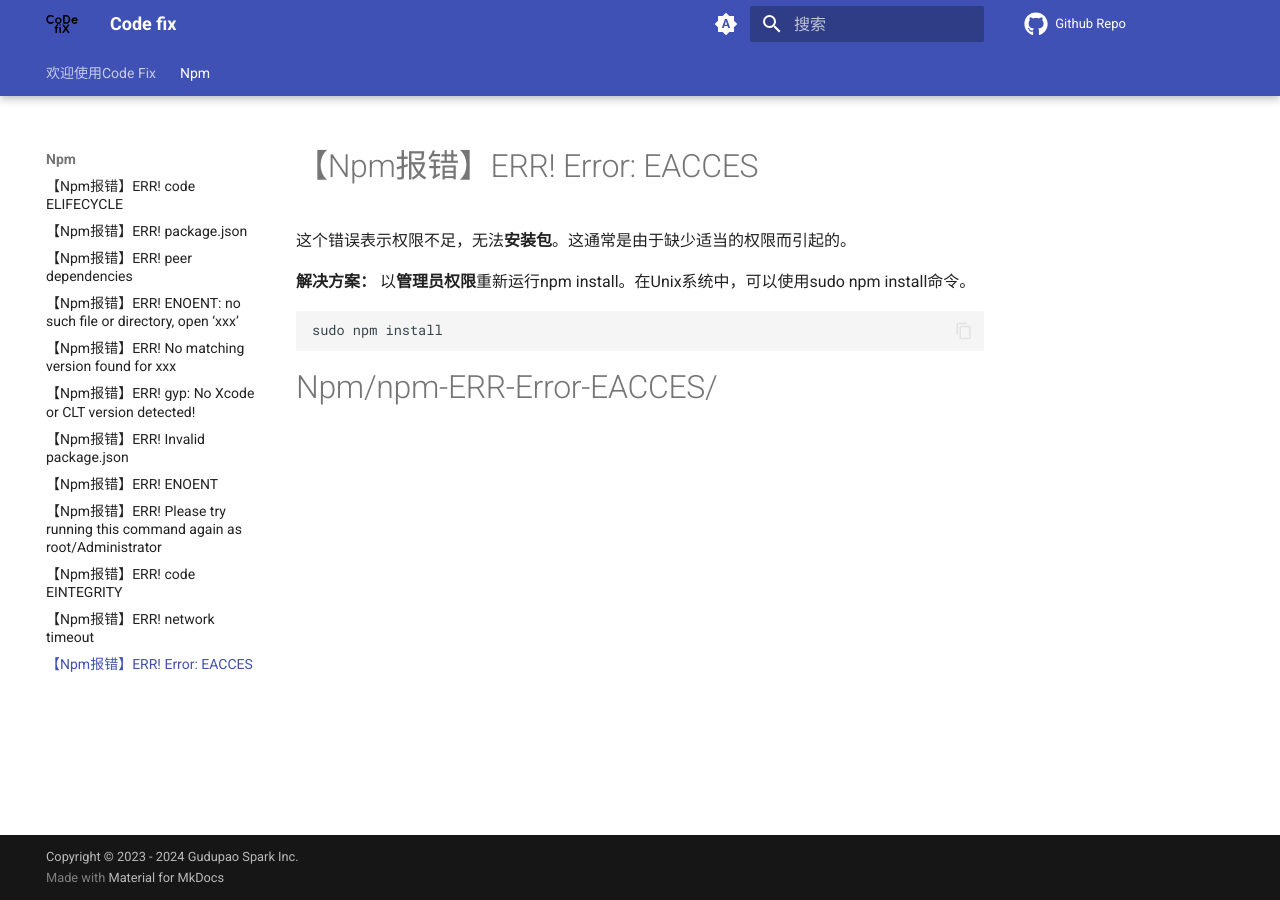
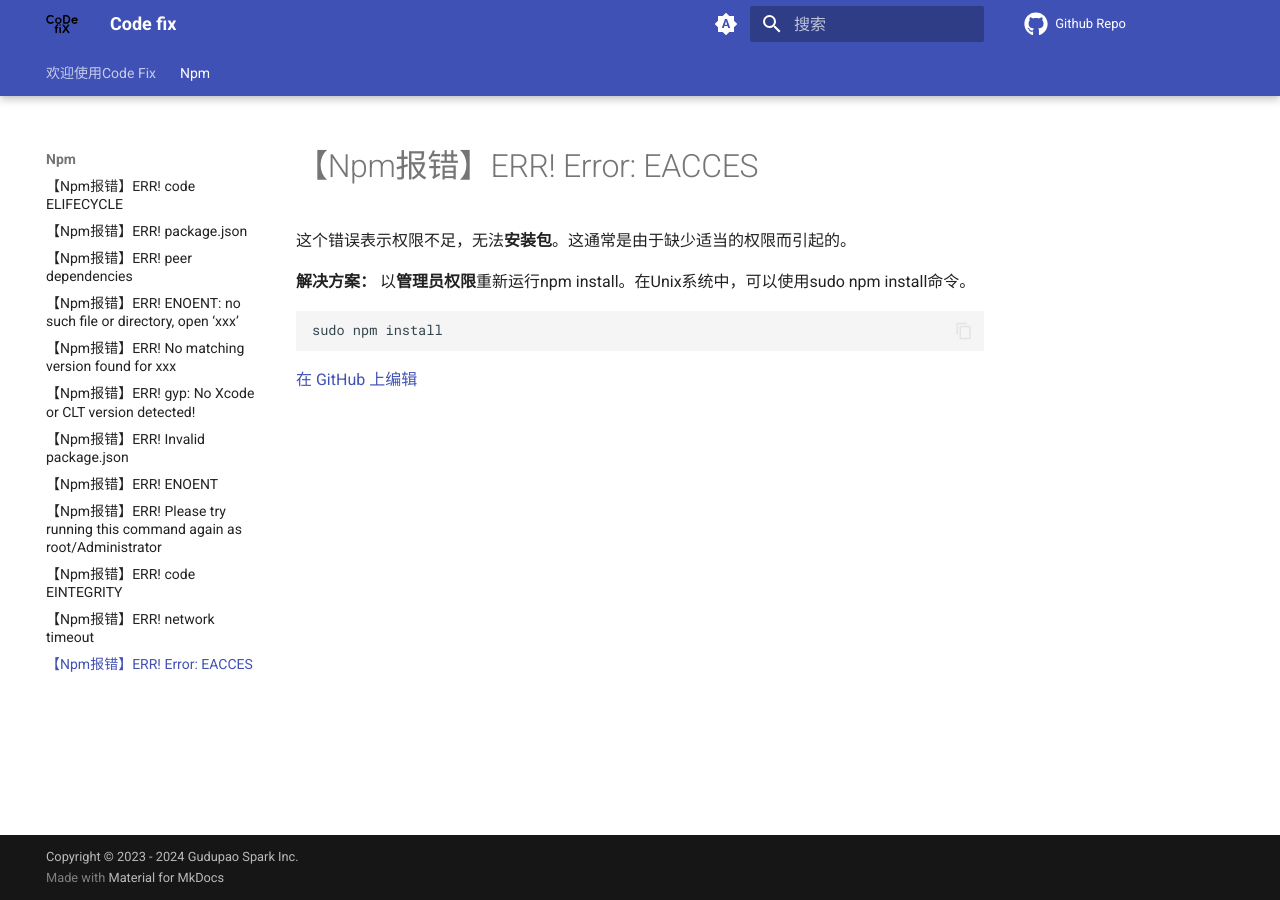
Before and after one commit to GudupaoSpark/code-fix, an MkDocs documentation site: the page built from docs/Npm/npm-ERR-Error-EACCES.md, in a window 1280 px wide. Built offline with MkDocs 1.6.1 and Material for MkDocs 9.7.7, drawn with Linux system fonts in a browser that asks for light colours; comment, search, counter and statistics services are not loaded.

Commit message:
Update main.html

```diff
--- a/overrides/main.html
+++ b/overrides/main.html
@@ -16,5 +16,5 @@
         crossorigin="anonymous"
         async>
 </script>
-<h1>{{ page.url }}</h1>
+<a href="https://github.com/GudupaoSpark/code-fix/blob/main{{ page.url }}">在 GitHub 上编辑</a>
 {% endblock %}
```
